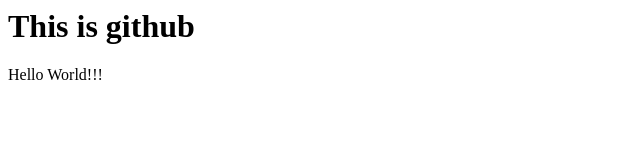
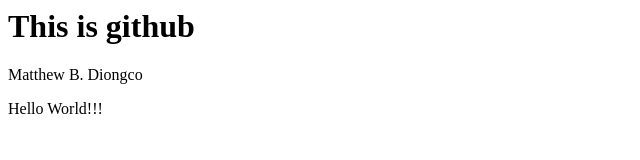
Before and after one commit to matdiongco-cmd/It101_Diongco, a plain HTML site: page index.html in a window 1280 px wide. Shown: the whole page, without its empty margins (0-640 px from the left). Drawn offline with Linux system fonts and the light colour scheme.

Commit message:
Update index.html

```diff
--- a/index.html
+++ b/index.html
@@ -5,6 +5,9 @@
    </h1>
  </head>
   <body>
+
+   Matthew B. Diongco
+   <br>
     <p>
       Hello World!!!
     </p>
```
